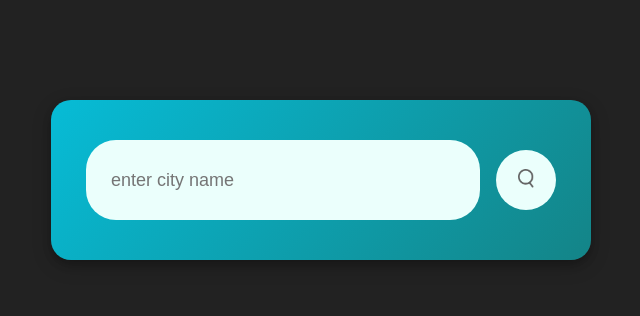
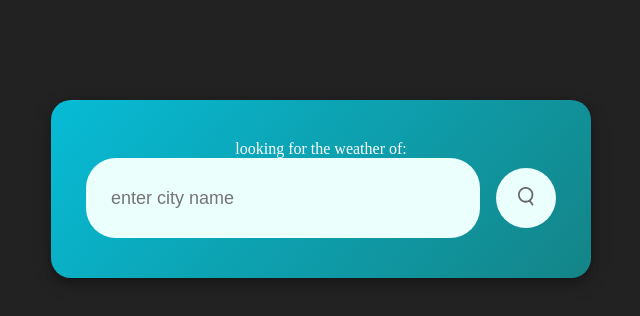
Before and after one commit to Adit-Upadhya/weather-app, a plain HTML site: page index.html in a window 1280 px wide. Shown: the whole page, without its empty margins (319-959 px from the left). Drawn offline with Linux system fonts and the light colour scheme.

Commit message:
Update index.html

```diff
--- a/index.html
+++ b/index.html
@@ -10,6 +10,7 @@
 
 <body>
     <div class="card">
+        <p1>looking for the weather of:</p1>
         <div class="search">
             <input type="text" class="input" placeholder="enter city name" spellcheck="false">
             <button class="button"><img src="images/search.png"></button>
```
